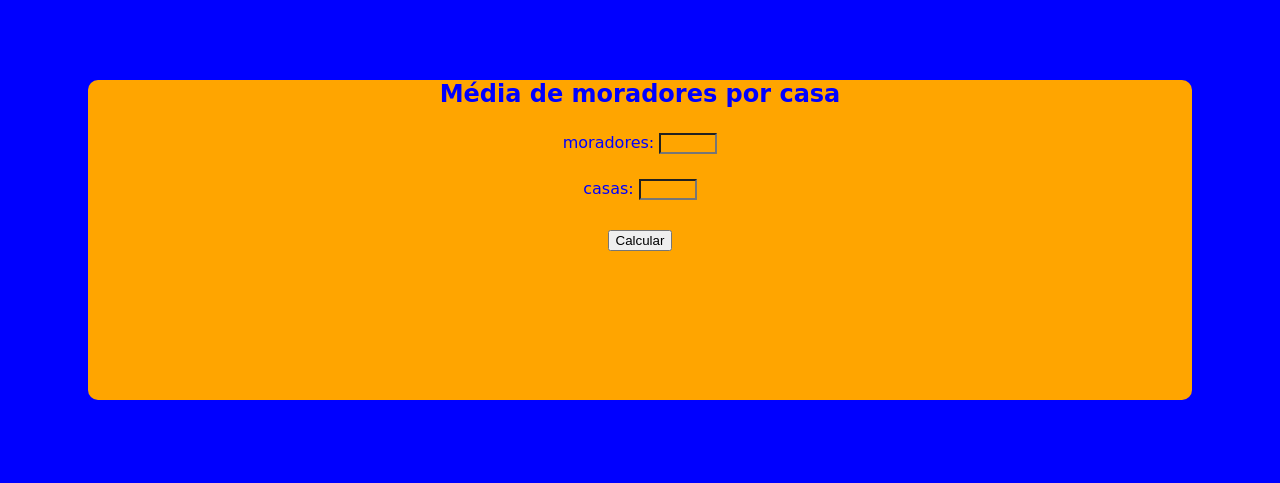
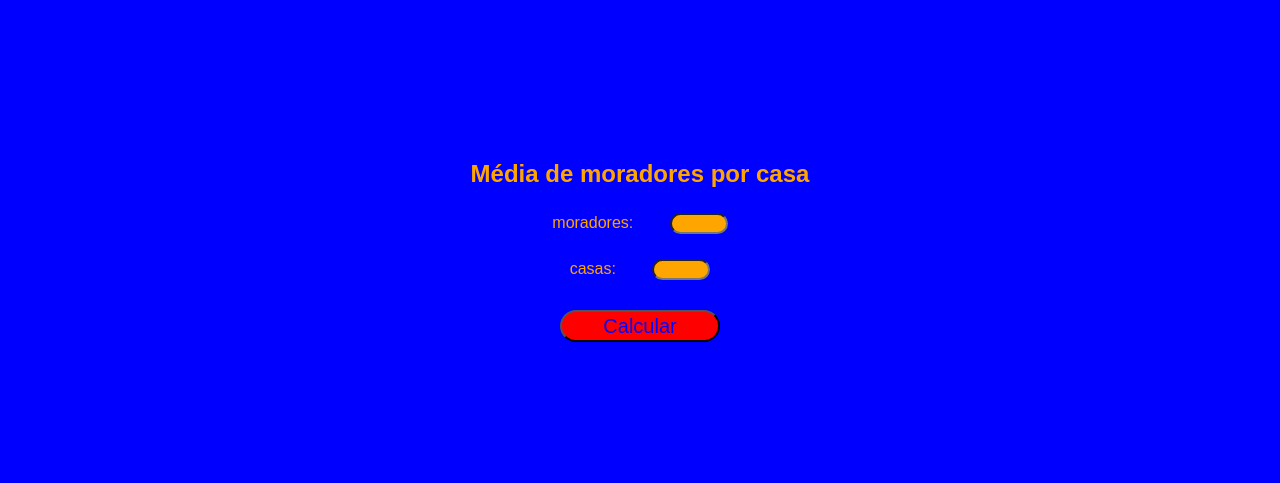
Before and after one commit to brd3v/javascript-projects, a plain HTML site: page projeto media moradores/index.html in a window 1280 px wide. Drawn offline with Linux system fonts and the light colour scheme.

Commit message:
Add files via upload

```diff
--- a/projeto media moradores/style.css
+++ b/projeto media moradores/style.css
@@ -1,16 +1,17 @@
 body {
     text-align: center;
     background-color: blue;
-    font-family: cursive;
+    font-family: arial;
+    margin:10rem;
+
 }
 
 
 .app{
-    color: blue;
+    color: orange;
     align-items: center;
-    margin-top: 10rem;
+    margin-top: 20rem;
     text-align: center;
-    background-color: orange;
     border-radius: 10px;
     height: 20rem;
     margin: 5rem;
@@ -20,6 +21,12 @@ body {
 input {
     width: 50px;
     background-color: orange;
+    border-radius:20px;
+    margin-left: 2rem;
+
+}
+input:hover{
+    width: 60px;
 }
 
 button{
@@ -30,3 +37,19 @@ button{
 div{
     margin:  25px;
 }
+button{
+    background-color:red;
+    border-radius:20px;
+    width: 10rem;
+    height: 2rem;
+    color:blue;
+    font-family:arial;
+    font-size: 20px;
+}
+
+button:hover{
+    background-color: orange;
+    width: 12rem;
+    cursor:pointer;
+    border-radius: 10px;
+}
```
Also changed, not shown: projeto media moradores/index.html (line endings or trailing spaces), projeto media moradores/media.js (line endings or trailing spaces).
